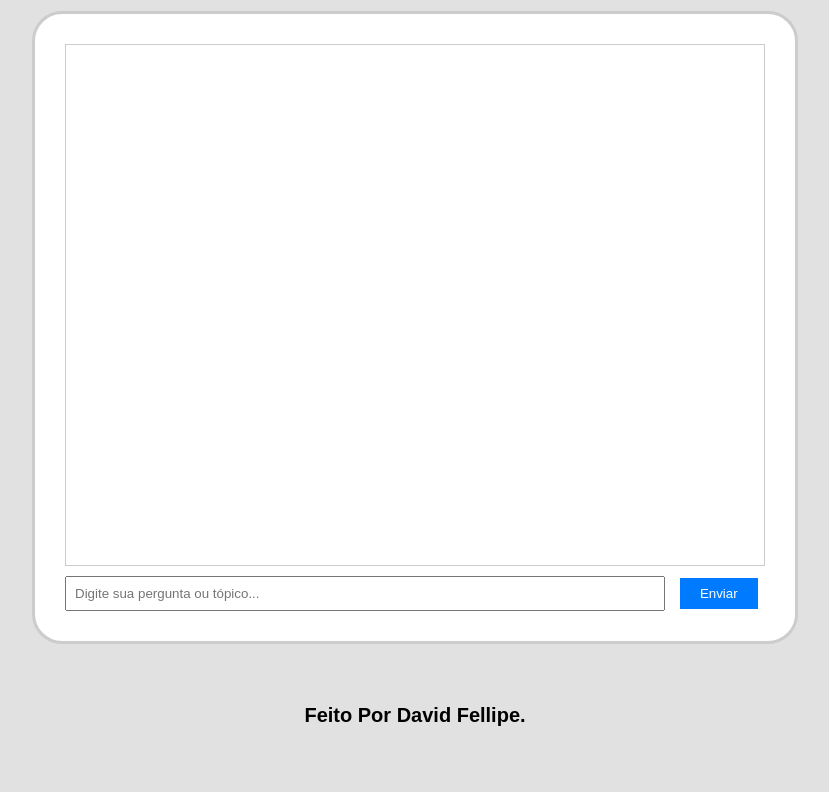
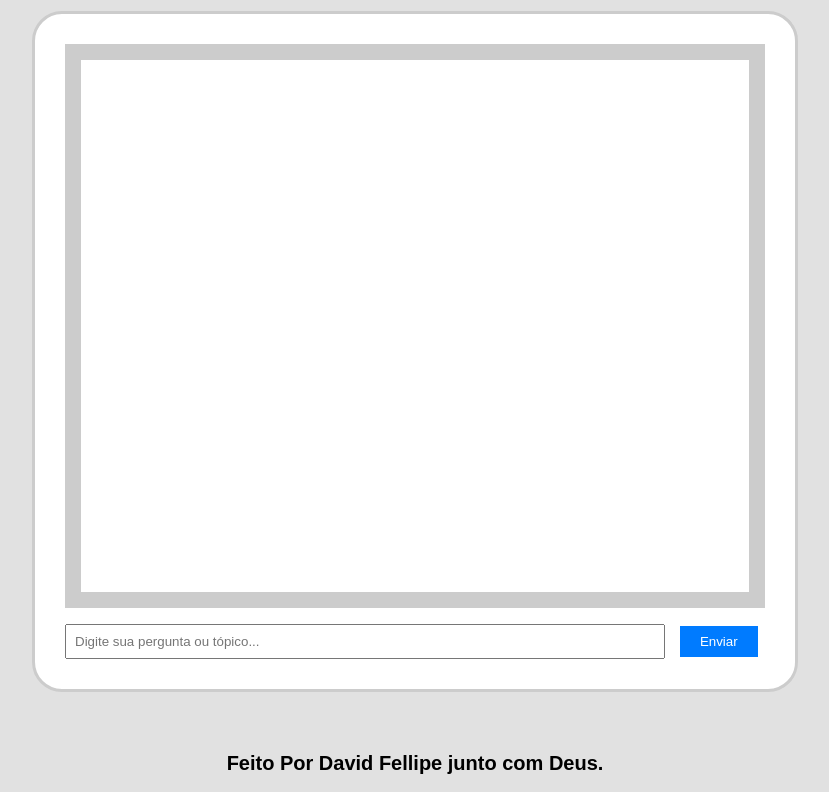
Before and after one commit to lbanezz/Desenvolvimento-de-IA, a plain HTML site: page index.html in a window 1280 px wide. Shown: the part 112-904 px from the top of the page, without its empty margins (225-1054 px from the left). Before the commit the page ends 856 px from the top, so only its background shows below. Drawn offline with Linux system fonts and the light colour scheme.

Commit message:
atualização do footer

```diff
--- a/index.html
+++ b/index.html
@@ -23,7 +23,7 @@
 
   <!-- criação do roda pé <footer> -->
   <footer>
-    <h1> Feito Por David Fellipe.
+    <h1> Feito Por David Fellipe junto com Deus.
     </h1>
   </footer>
 
--- a/style.css
+++ b/style.css
@@ -22,9 +22,9 @@ body {
 .chat-box {
   height: 500px;
   overflow-y: scroll;
-  border: 1px solid #ccc;
-  padding: 10px;
-  margin-bottom: 10px;
+  border: 1rem solid #ccc;
+  padding: 1.0rem;
+  margin-bottom: 1.0rem;
 }
 
 #user-input {
```
